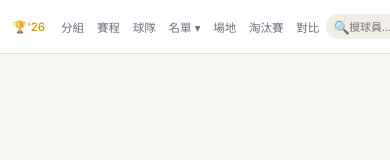
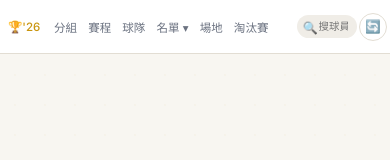
Before and after one commit to rolandhim/wc2026, a plain HTML site: page index.html in a window 390 px wide. Drawn offline with Linux system fonts and the light colour scheme.

Commit message:
fix: nav重構 - 解決mobile overflow clip + 精簡導航

```diff
--- a/index.html
+++ b/index.html
@@ -14,24 +14,27 @@ body{font-family:'Inter',-apple-system,sans-serif;background:var(--bg);color:var
 a{color:var(--gold);text-decoration:none}
 
 /* Nav */
-.nav{position:fixed;top:0;left:0;right:0;z-index:1000;background:rgba(255,255,255,0.96);backdrop-filter:blur(12px);border-bottom:1px solid var(--border);display:flex;align-items:center;height:54px;padding:0 .6rem;gap:2px}
+.nav{position:fixed;top:0;left:0;right:0;z-index:1000;background:rgba(255,255,255,0.96);backdrop-filter:blur(12px);border-bottom:1px solid var(--border);display:flex;align-items:center;height:54px;padding:0;overflow:visible}
+.nav-scroll{display:flex;align-items:center;height:100%;padding:0 .3rem;gap:1px;overflow-x:auto;overflow-y:hidden;flex:1;scrollbar-width:none;-ms-overflow-style:none}
+.nav-scroll::-webkit-scrollbar{display:none}
+.nav-end{display:flex;align-items:center;gap:2px;flex-shrink:0;padding-right:.4rem;height:100%}
 .nav a,.nav-link{color:var(--text2);font-size:.78rem;font-weight:500;padding:.3rem .5rem;border-radius:8px;cursor:pointer;white-space:nowrap;transition:all .15s;flex-shrink:0}
 .nav a:hover,.nav-link:hover{color:var(--gold);background:rgba(201,149,14,.08)}
-.nav-brand{font-weight:800;color:var(--gold)!important;margin-right:.2rem;font-size:.85rem}
+.nav-brand{font-weight:800;color:var(--gold)!important;margin-right:.15rem;font-size:.85rem}
 .nav-teams{position:relative}
 .nav-drop{display:none;position:absolute;top:100%;left:50%;transform:translateX(-50%);background:var(--surface);border:1px solid var(--border);border-radius:12px;max-height:60vh;overflow-y:auto;min-width:260px;z-index:9999;padding:.4rem;box-shadow:0 8px 40px rgba(0,0,0,.25)}
 .nav-teams:hover .nav-drop,.nav-drop:hover{display:block}
 .nav-drop a{display:flex;align-items:center;gap:.4rem;padding:.35rem .6rem;border-radius:6px;font-size:.72rem;color:var(--text);white-space:nowrap}
 .nav-drop a:hover{background:var(--surface2)}
-.srch-wrap{position:relative;margin-left:auto;display:flex;align-items:center;gap:4px}
-.srch-inp{background:var(--surface2);border:1px solid transparent;border-radius:100px;padding:.28rem .6rem .28rem 1.6rem;font-size:.75rem;outline:none;width:120px;transition:all .2s;font-family:inherit;color:var(--text)}
-.srch-inp:focus{width:200px;border-color:var(--gold);background:var(--surface)}
-.srch-ico{position:absolute;left:8px;top:50%;transform:translateY(-50%);font-size:.8rem;pointer-events:none;color:var(--text2)}
-.refresh-btn{display:inline-flex;align-items:center;gap:4px;padding:.28rem .55rem;border-radius:100px;border:1px solid var(--border);background:var(--surface);cursor:pointer;font-size:.72rem;color:var(--text2);transition:all .15s;font-family:inherit}
+.nav-overlay{position:fixed;top:54px;left:0;right:0;bottom:0;background:transparent;z-index:999;pointer-events:none}
+.srch-wrap{position:relative;display:flex;align-items:center}
+.srch-inp{background:var(--surface2);border:1px solid transparent;border-radius:100px;padding:.28rem .5rem .28rem 1.5rem;font-size:.72rem;outline:none;width:90px;transition:all .2s;font-family:inherit;color:var(--text)}
+.srch-inp:focus{width:150px;border-color:var(--gold);background:var(--surface)}
+.srch-ico{position:absolute;left:6px;top:50%;transform:translateY(-50%);font-size:.75rem;pointer-events:none;color:var(--text2)}
+.refresh-btn{display:inline-flex;align-items:center;justify-content:center;width:28px;height:28px;border-radius:100px;border:1px solid var(--border);background:var(--surface);cursor:pointer;font-size:.78rem;color:var(--text2);transition:all .15s;font-family:inherit;padding:0}
 .refresh-btn:hover{color:var(--gold);border-color:var(--gold)}
 .refresh-btn.spin .ico{animation:spin .6s linear}
 .refresh-btn .ico{display:inline-block}
-.updated-badge{font-size:.65rem;color:var(--text2);white-space:nowrap;padding:0 4px}
 
 /* Hero */
 .hero{min-height:60vh;display:flex;flex-direction:column;align-items:center;justify-content:center;text-align:center;padding:5rem 2rem 2rem;position:relative;background:linear-gradient(160deg,#fdf6e3 0%,#fff8e7 20%,#e8f0fe 50%,#fef2f2 80%,#fdf6e3 100%)}
@@ -220,15 +223,15 @@ footer{text-align:center;padding:2rem;color:var(--text2);font-size:.75rem;border
   .hero h1{font-size:2rem}
   .f-card{flex-direction:column;align-items:flex-start}
   .f-info{margin-left:0}
-  .nav{padding:0 .4rem;overflow-x:auto;overflow-y:visible;gap:0}
-  .nav a,.nav-link{font-size:.72rem;padding:.25rem .4rem}
-  .srch-inp{width:80px;font-size:.68rem;padding-left:1.4rem}
-  .srch-inp:focus{width:130px}
+  .nav a,.nav-link{font-size:.72rem;padding:.25rem .35rem}
+  .nav-scroll{padding:0 .15rem;gap:0}
+  .nav-end{padding-right:.2rem}
+  .srch-inp{width:60px;font-size:.65rem;padding-left:1.3rem}
+  .srch-inp:focus{width:100px}
   .sq-grid{grid-template-columns:1fr}
   .dash-grid{grid-template-columns:1fr 1fr}
   .cmp-grid{grid-template-columns:1fr;gap:.3rem}
   .cmp-vs{font-size:1rem;padding:.2rem 0}
-  .updated-badge{display:none}
   .hero{min-height:50vh;padding:4rem 1.2rem 1.5rem}
   .section{padding:0 1rem 1.5rem}
   .cmp-picker select{max-width:140px}
@@ -238,6 +241,7 @@ footer{text-align:center;padding:2rem;color:var(--text2);font-size:.75rem;border
 <body>
 
 <nav class="nav">
+  <div class="nav-scroll">
     <a class="nav-brand">🏆'26</a>
     <a onclick="show('home')">分組</a>
     <a onclick="show('fixtures')">賽程</a>
@@ -245,14 +249,17 @@ footer{text-align:center;padding:2rem;color:var(--text2);font-size:.75rem;border
     <span class="nav-link nav-teams">名單 ▾<div class="nav-drop" id="drop"></div></span>
     <a onclick="show('venues')">場地</a>
     <a onclick="show('ko')">淘汰賽</a>
-  <a onclick="show('compare')">對比</a>
-  <div class="srch-wrap">
+  </div>
+  <div class="nav-end">
+    <span class="srch-wrap">
       <span class="srch-ico">🔍</span>
       <input class="srch-inp" id="srchinp" placeholder="搜球員..." oninput="onSearch(this.value)" onfocus="openSearch()" onblur="setTimeout(closeSearch,200)">
-    <span class="updated-badge" id="updbadge"></span>
-    <button class="refresh-btn" id="refbtn" onclick="refreshData()"><span class="ico">🔄</span> 更新</button>
+    </span>
+    <button class="refresh-btn" id="refbtn" onclick="refreshData()"><span class="ico">🔄</span></button>
   </div>
 </nav>
+
+<div class="nav-overlay" id="navov"></div>
 
 <div class="page" id="phome">
   <div class="loading" id="phomeload"><div class="spinner"></div><p>載入中...</p></div>
```
Lines whose indentation alone changed are shown as unchanged.
